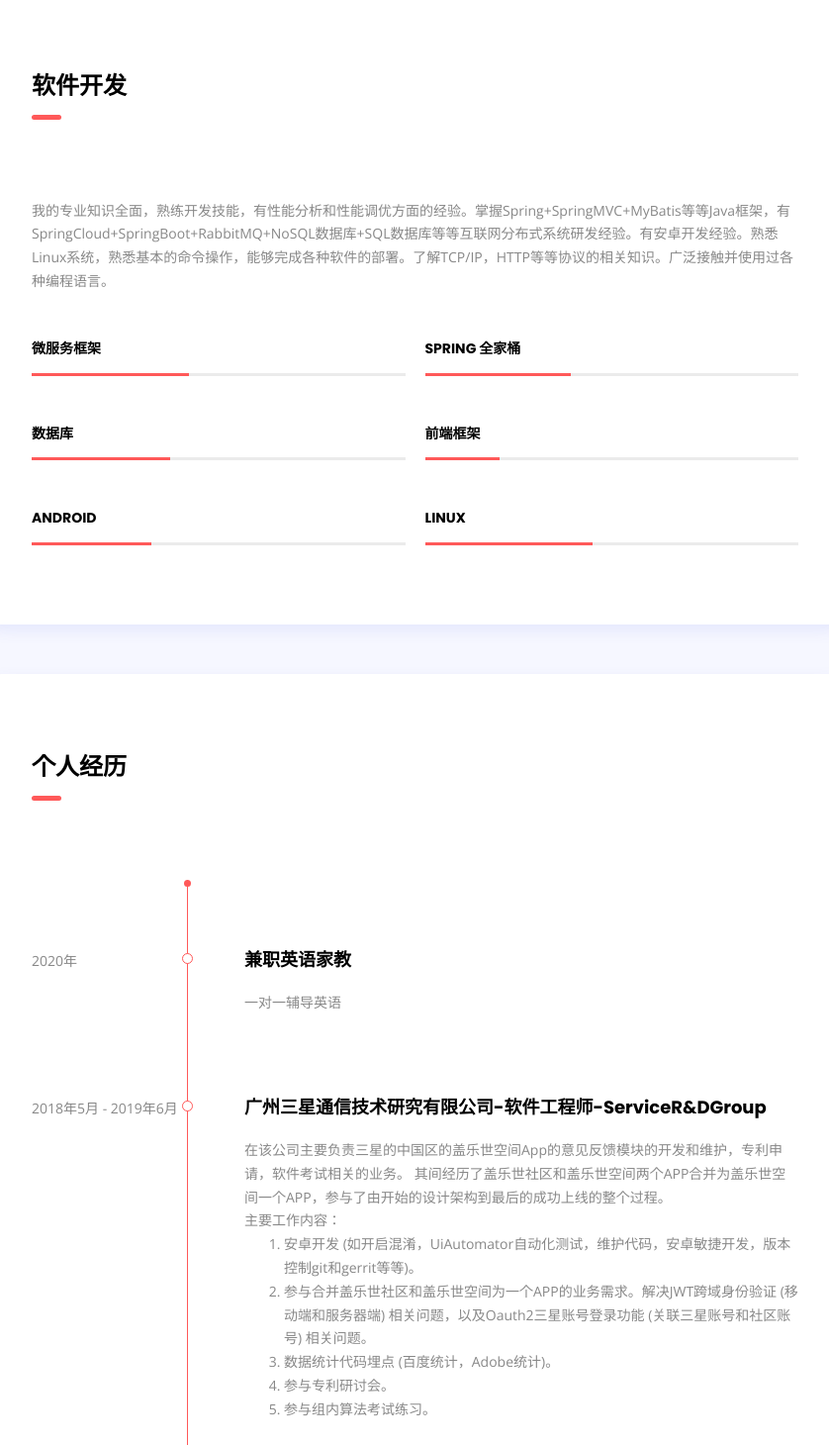
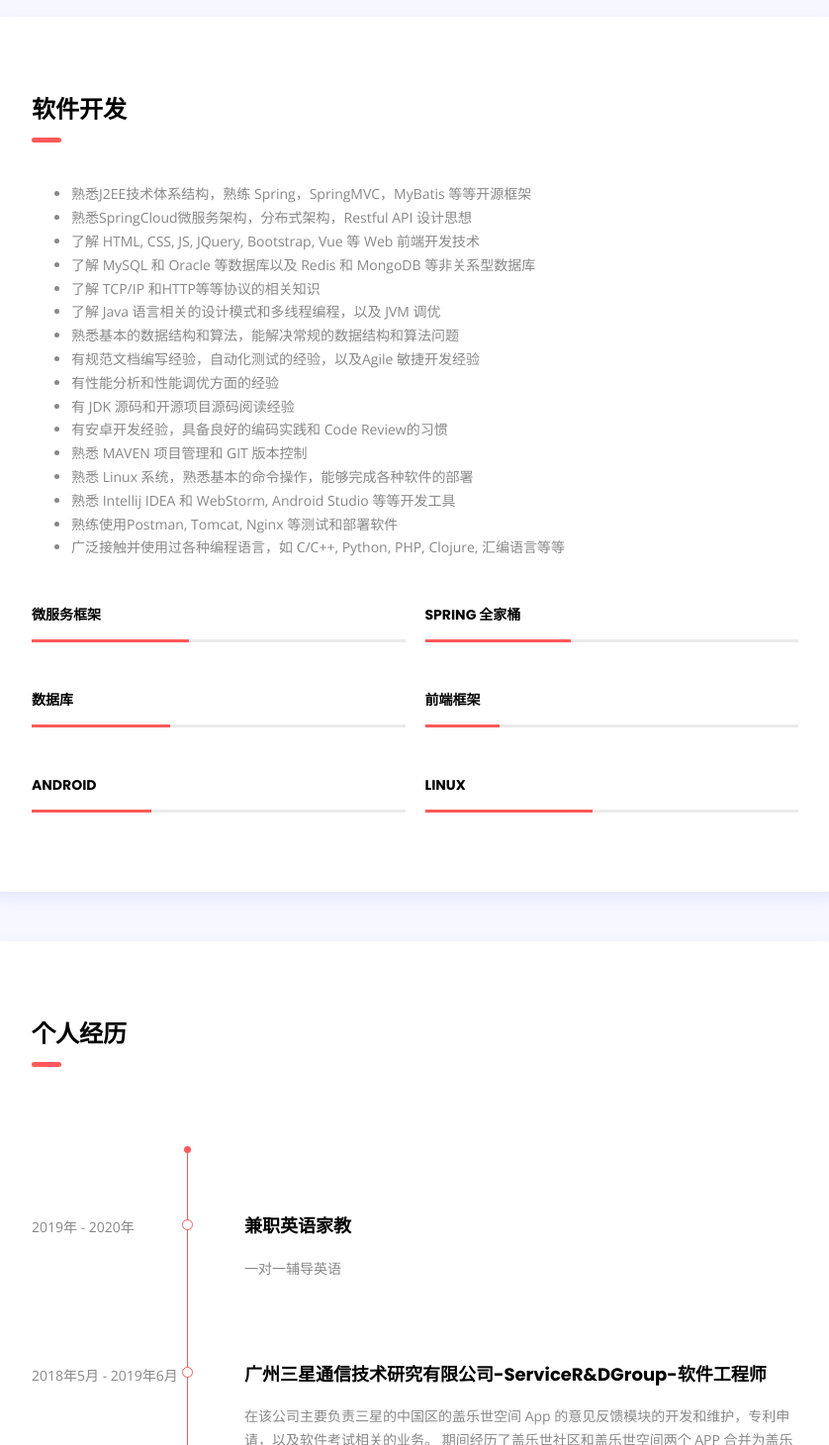
Before and after one commit to RendaZhang/rendazhang.github.io, a plain HTML site: page index.html in a window 1280 px wide. Shown: the part 1340-2800 px from the top of the page at 99% size, without its empty margins (368-1206 px from the left). Drawn offline with nearby package versions, Linux system fonts and the light colour scheme.

Commit message:
更新页面内容

```diff
--- a/index.html
+++ b/index.html
@@ -57,7 +57,7 @@
 		<div class="header-inner d-flex align-items-start flex-column">
 			<a href="index.html"><img src="images/ajax-loader.gif" class="jxLazyClass ss" jxLazyImg="images/logo.png" alt="张人大" /></a>
 			<a href="index.html" class="site-title dot mt-3">张人大</a>
-			<span class="site-slogan">软件开发</span>
+			<span class="site-slogan">Software Developer</span>
 
 			<!-- navigation menu -->
 			<nav>
@@ -117,7 +117,11 @@
 				</div>
 				<div class="col-md-9">
 					<h2 class="mt-4 mt-md-0 mb-4">您好,</h2>
-					<p class="mb-0">我是软件开发人员，毕业于美国的明尼苏达大学双城校区。我热爱编程，对待工作认真，乐观向上，为人诚恳。我学习能力强，拥有优秀的逻辑思维能力，自我管理能力强，有良好的时间意识。</p>
+					<p class="mb-0"><b>我是软件开发人员，毕业于美国的明尼苏达大学双城校区。</b><br>
+						我热爱编程，对未来人工智能的发展充满兴趣，对待工作认真，乐观向上，为人诚恳。
+						我学习能力强，拥有优秀的逻辑思维能力，善于挖掘问题背后的本质，自我管理能力强，有良好的时间意识。
+						我具备良好的沟通能力和服务意识，以及团队意识。
+					</p>
 					<div class="row my-4">
 						<div class="col-md-6">
 							<p class="mb-2">名字: <span class="text-dark">张人大</span></p>
@@ -139,9 +143,28 @@
 		<!-- section skills -->
 		<section id="skills" class="shadow-blue white-bg padding">
 			<h3 class="section-title">软件开发</h3>
-			<div class="spacer" data-height="80"></div>
+			<div class="spacer" data-height="40"></div>
 
-			<p class="mb-0">我的专业知识全面，熟练开发技能，有性能分析和性能调优方面的经验。掌握Spring+SpringMVC+MyBatis等等Java框架，有SpringCloud+SpringBoot+RabbitMQ+NoSQL数据库+SQL数据库等等互联网分布式系统研发经验。有安卓开发经验。熟悉Linux系统，熟悉基本的命令操作，能够完成各种软件的部署。了解TCP/IP，HTTP等等协议的相关知识。广泛接触并使用过各种编程语言。</p>
+			<p class="mb-0">
+				<ul>
+					<li>熟悉J2EE技术体系结构，熟练 Spring，SpringMVC，MyBatis 等等开源框架</li>
+					<li>熟悉SpringCloud微服务架构，分布式架构，Restful API 设计思想</li>
+					<li>了解 HTML, CSS, JS, JQuery, Bootstrap, Vue 等 Web 前端开发技术</li>
+					<li>了解 MySQL 和 Oracle 等数据库以及 Redis 和 MongoDB 等非关系型数据库</li>
+					<li>了解 TCP/IP 和HTTP等等协议的相关知识</li>
+					<li>了解 Java 语言相关的设计模式和多线程编程，以及 JVM 调优</li>
+					<li>熟悉基本的数据结构和算法，能解决常规的数据结构和算法问题</li>
+					<li>有规范文档编写经验，自动化测试的经验，以及Agile 敏捷开发经验</li>
+					<li>有性能分析和性能调优方面的经验</li>
+					<li>有 JDK 源码和开源项目源码阅读经验</li>
+					<li>有安卓开发经验，具备良好的编码实践和 Code Review的习惯</li>
+					<li>熟悉 MAVEN 项目管理和 GIT 版本控制</li>
+					<li>熟悉 Linux 系统，熟悉基本的命令操作，能够完成各种软件的部署</li>
+					<li>熟悉 Intellij IDEA 和 WebStorm, Android Studio 等等开发工具</li>
+					<li>熟练使用Postman, Tomcat, Nginx 等测试和部署软件</li>
+					<li>广泛接触并使用过各种编程语言，如 C/C++, Python, PHP, Clojure, 汇编语言等等</li>
+				</ul>
+			</p>
 
 			<div class="row mt-5">
 
@@ -246,7 +269,7 @@
 			<div class="timeline">
 				<div class="entry">
 					<div class="title">
-						<span>2020年</span>
+						<span>2019年 - 2020年</span>
 					</div>
 					<div class="body">
 						<h4 class="mt-0">兼职英语家教</h4>
@@ -258,16 +281,16 @@
 						<span>2018年5月 - 2019年6月</span>
 					</div>
 					<div class="body">
-						<h4 class="mt-0">广州三星通信技术研究有限公司-软件工程师-ServiceR&DGroup</h4>
-						<p>在该公司主要负责三星的中国区的盖乐世空间App的意见反馈模块的开发和维护，专利申请，软件考试相关的业务。
-						其间经历了盖乐世社区和盖乐世空间两个APP合并为盖乐世空间一个APP，参与了由开始的设计架构到最后的成功上线的整个过程。
+						<h4 class="mt-0">广州三星通信技术研究有限公司-ServiceR&DGroup-软件工程师</h4>
+						<p>在该公司主要负责三星的中国区的盖乐世空间 App 的意见反馈模块的开发和维护，专利申请，以及软件考试相关的业务。
+							期间经历了盖乐世社区和盖乐世空间两个 APP 合并为盖乐世空间一个 APP，并参与了由开始的设计架构到最后的成功上线的整个过程。
 						<br>主要工作内容：<br>
 						<ol>
 							<li>
-								安卓开发 (如开启混淆，UiAutomator自动化测试，维护代码，安卓敏捷开发，版本控制git和gerrit等等)。
+								安卓开发（如开启代码混淆, UiAutomator 自动化测试，维护代码，安卓敏捷开发，版本控制 git 和 gerrit 等等）
 							</li>
 							<li>
-								参与合并盖乐世社区和盖乐世空间为一个APP的业务需求。解决JWT跨域身份验证 (移动端和服务器端) 相关问题，以及Oauth2三星账号登录功能 (关联三星账号和社区账号) 相关问题。
+								参与合并盖乐世社区和盖乐世空间为一个APP的业务需求。解决 JWT 跨域身份验证（移动端和服务器端）相关问题，以及三星账号 OAuth2 第三方应用授权登录功能（关联三星账号和社区账号）相关问题
 							</li>
 							<li>
 								数据统计代码埋点 (百度统计，Adobe统计)。
@@ -324,7 +347,7 @@
 						</div>
 						<h4 class="mt-4 mb-0">
 							<a href="https://github.com/RendaZhang/java-backend-development" target="_blank">
-								Java 后台开发：JavaWeb，微服务框架 以及数据库相关的代码。持续更新中...
+								Java 后台开发：JavaWeb，微服务框架 以及数据库相关的代码
 							</a>
 						</h4>
 						<ul class="list-inline meta mb-0 mt-3">
```
